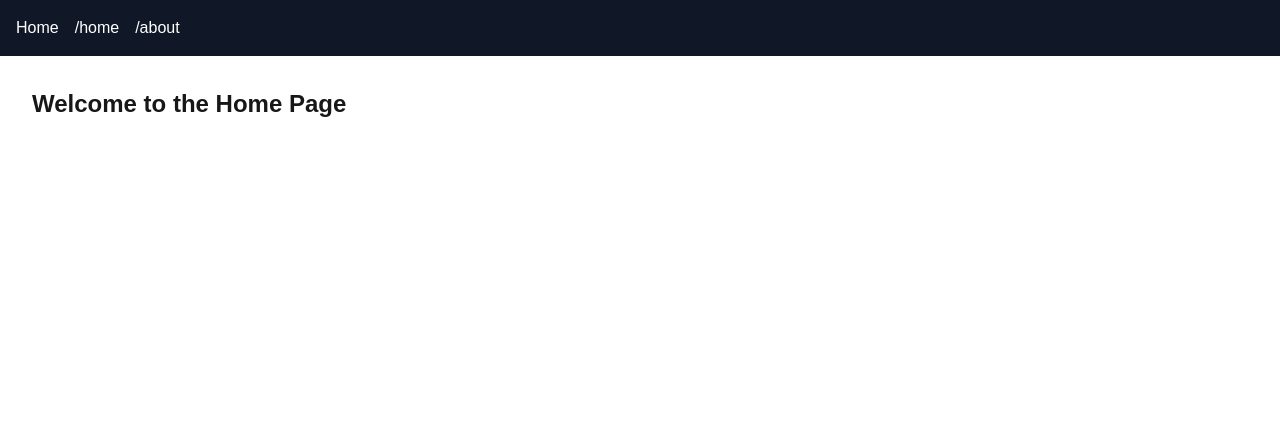
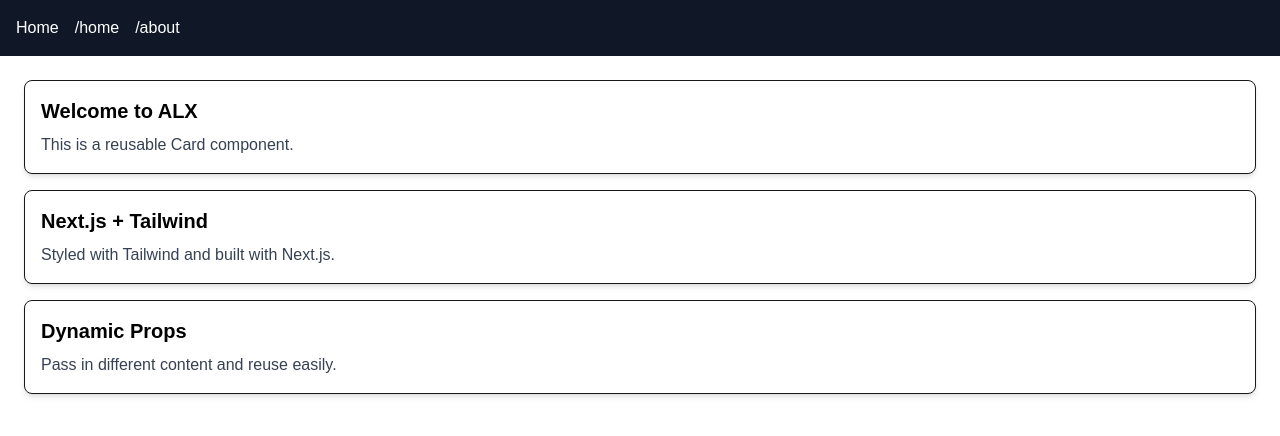
Before and after one commit to Nate-Workspace/alx-project-0x02-setup, a Next.js app in the folder alx-project-0x02/: page /home in a window 1280 px wide. Shown: the top 436 px of the page. Built offline with nearby package versions, Linux system fonts and the light colour scheme.

Commit message:
Card component - Task 3

```diff
--- /dev/null
+++ b/alx-project-0x02/components/common/Card.tsx
@@ -0,0 +1,13 @@
+import React from 'react';
+import { CardProps } from '../../interfaces';
+
+const Card: React.FC<CardProps> = ({ title, content }) => {
+  return (
+    <div className="border rounded-lg shadow-md p-4 bg-white">
+      <h2 className="text-xl font-semibold mb-2 text-black">{title}</h2>
+      <p className="text-gray-700">{content}</p>
+    </div>
+  );
+};
+
+export default Card;
--- a/alx-project-0x02/pages/home.tsx
+++ b/alx-project-0x02/pages/home.tsx
@@ -1,15 +1,18 @@
+import React from 'react';
+import Card from '../components/common/Card';
 import Header from '@/components/layout/Header';
-import React from 'react';
 
-const Home = () => {
+const HomePage = () => {
   return (
     <div>
-    <Header/>
-    <div className="p-8">
-      <h1 className="text-2xl font-bold">Welcome to the Home Page</h1>
+        <Header/>
+    <div className="p-6 space-y-4">
+      <Card title="Welcome to ALX" content="This is a reusable Card component." />
+      <Card title="Next.js + Tailwind" content="Styled with Tailwind and built with Next.js." />
+      <Card title="Dynamic Props" content="Pass in different content and reuse easily." />
     </div>
     </div>
   );
 };
 
-export default Home;
+export default HomePage;
```
Also changed, not shown: alx-project-0x02/interfaces/index.ts (+3 -6 lines).
